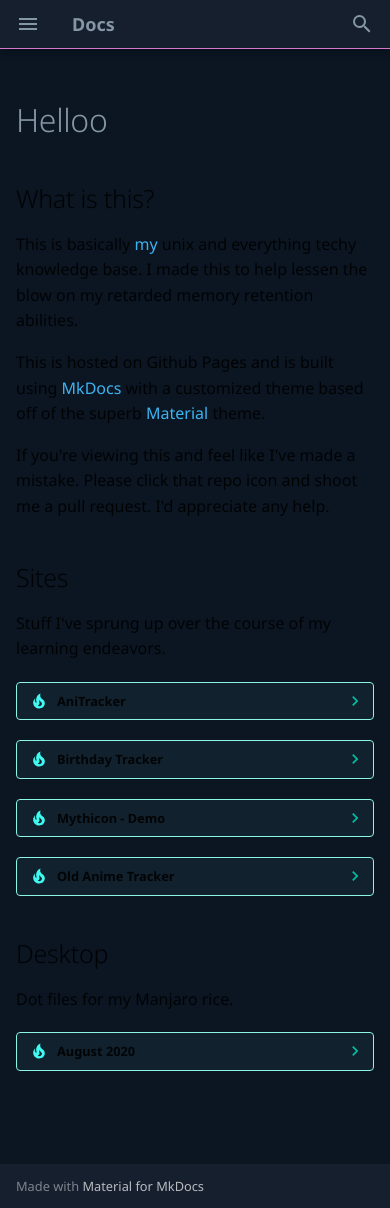
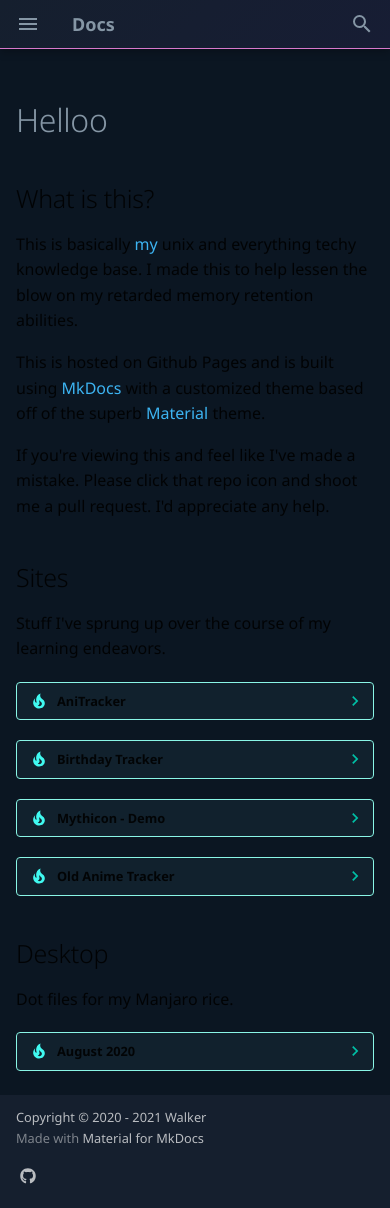
Before and after one commit to fire-walker/docs, an MkDocs documentation site: the page built from docs/index.md, in a window 390 px wide and 1208 px high. Built offline with MkDocs 1.6.1 and Material for MkDocs 9.7.7, drawn with Linux system fonts in a browser that asks for light colours; comment, search, counter and statistics services are not loaded.

Commit message:
modifications // logo added

```diff
--- a/docs/index.md
+++ b/docs/index.md
@@ -2,7 +2,7 @@
 
 ## What is this?
 
-This is basically [my](https://github.com/fire-walker) unix and everything techy knowledge base. I made this to help lessen the blow on my retarded memory retention abilities.
+This is basically [my](https://github.com/blekmus) unix and everything techy knowledge base. I made this to help lessen the blow on my retarded memory retention abilities.
 
 This is hosted on Github Pages and is built using [MkDocs](https://github.com/mkdocs/mkdocs) with a customized theme based off of the superb [Material](https://github.com/squidfunk/mkdocs-material) theme.
 
@@ -28,7 +28,7 @@
 
     Visit it [here](https://bday.thelonelylands.com)
 
-    Find the code [here](https://github.com/fire-walker/birthday-tracker)
+    Find the code [here](https://github.com/blekmus/birthday-tracker)
 
 
 ??? tip "Mythicon - Demo"
@@ -36,7 +36,7 @@
 
     Visit it [here](https://project.thelonelylands.com)
 
-    Find the code [here](https://github.com/fire-walker/mythicon-challenge)
+    Find the code [here](https://github.com/blekmus/mythicon-challenge)
 
 
 ??? tip "Old Anime Tracker"
@@ -46,7 +46,7 @@
 
     Visit it [here](https://old.anime.thelonelylands.com)
 
-    Find the code [here](https://github.com/fire-walker/anime-tracker)
+    Find the code [here](https://github.com/blekmus/anime-tracker)
 
 
 ## Desktop
--- a/docs/stylesheets/custom.css
+++ b/docs/stylesheets/custom.css
@@ -78,6 +78,7 @@
 /* topbar border */
 .md-header {
   border-bottom: solid 1px var(--md-accent-fg-color);
+  background: linear-gradient(135deg, #151F2E 0%, #171D34 100%);
 }
 
 /* hide the hideous footer prev/next */
@@ -104,6 +105,10 @@
   color: black;
 }
 
+
+.md-typeset img {
+  border-radius: 5px;
+}
 
 
 /* admonition topbar background */
@@ -156,7 +161,8 @@
 @media screen and (max-width: 76.1875em) {
   /* left nav post contents title back */
   .md-nav--primary .md-nav__title {
-    background-color: var(--md-primary-fg-color);
+    /* background-color: var(--md-primary-fg-color); */
+    background: linear-gradient(135deg, #151F2E 0%, #131B38 100%);
   }
 
   /* style logo name in left nav */
@@ -166,11 +172,22 @@
     align-items: center;
     padding: 0;
     font-size: 2.5em;
+    padding-top: 30px;
   }
 
   /* hide logo in mobile left nav */
   .md-nav--primary .md-nav__title .md-logo {
-    display: none;
+    position: absolute;
+    display: block;
+    top: 17px;
+    left: initial;
+    padding: 0;
+    margin: 0;
+  }
+
+  .md-nav--primary .md-nav__title .md-logo img {
+    width: 1.2rem;
+    height: 1.2rem;
   }
 }
 
--- a/mkdocs.yml
+++ b/mkdocs.yml
@@ -13,6 +13,7 @@
     icon:
         repo: fontawesome/brands/github
         logo: octicons/book-16
+    logo: assets/logo.png
 
 
 markdown_extensions:
@@ -40,6 +41,16 @@
 
 extra_css:
     - stylesheets/custom.css
+
+
+extra:
+  social:
+    - icon: fontawesome/brands/github
+      link: https://github.com/blekmus
+      name: walker on Github
+
+
+copyright: Copyright &copy; 2020 - 2021 Walker
 
 
 # Page Tree
```
Also changed, not shown: other parts of docs/index.md (+4 -2 lines), docs/pages/database.md (+12 -0 lines), docs/pages/general.md (+1 -1 lines), docs/assets/logo.png (added).
